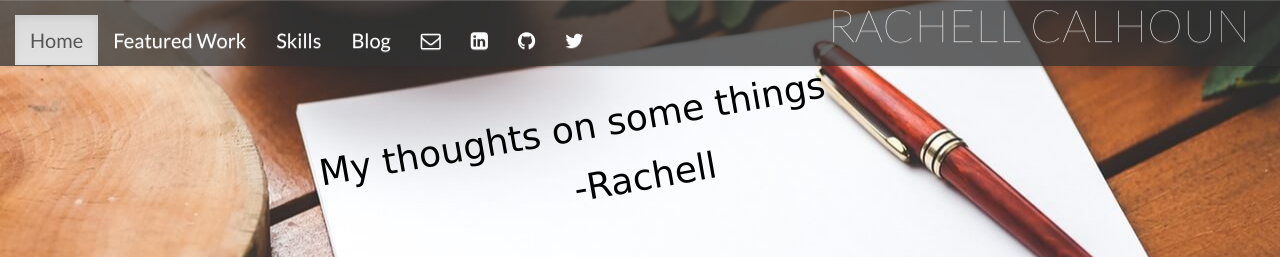
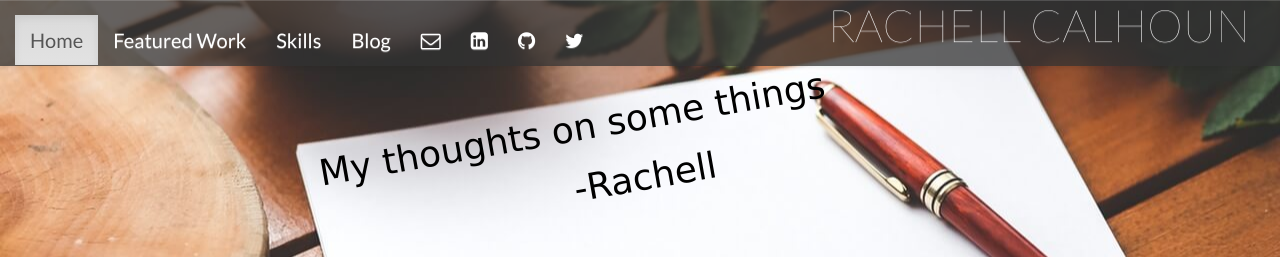
Before and after one commit to RachellCalhoun/mysite, a Django app: page /blog in a window 1280 px wide. Shown: the top 257 px of the page. Run offline with Django 3.2, Linux system fonts and the light colour scheme; data comes from the database, SQL or seed files in the repository; some libraries are stand-ins or nearby versions; some web fonts are replaced.

Commit message:
making header image 100 percent

```diff
--- a/blog/static/css/style.css
+++ b/blog/static/css/style.css
@@ -161,9 +161,11 @@ hr{
 }
 
 .blogheader {
-  background:   url("../images/coffee2.jpg") center 57% no-repeat;
+  background-image:  url("../images/coffee2.jpg");
   height:280px;
-  width:100%;
+  background-position: center;
+  background-size:cover;
+  font-weight: 400;
 }
 
 .blogtitle, .post-list-title {
```
